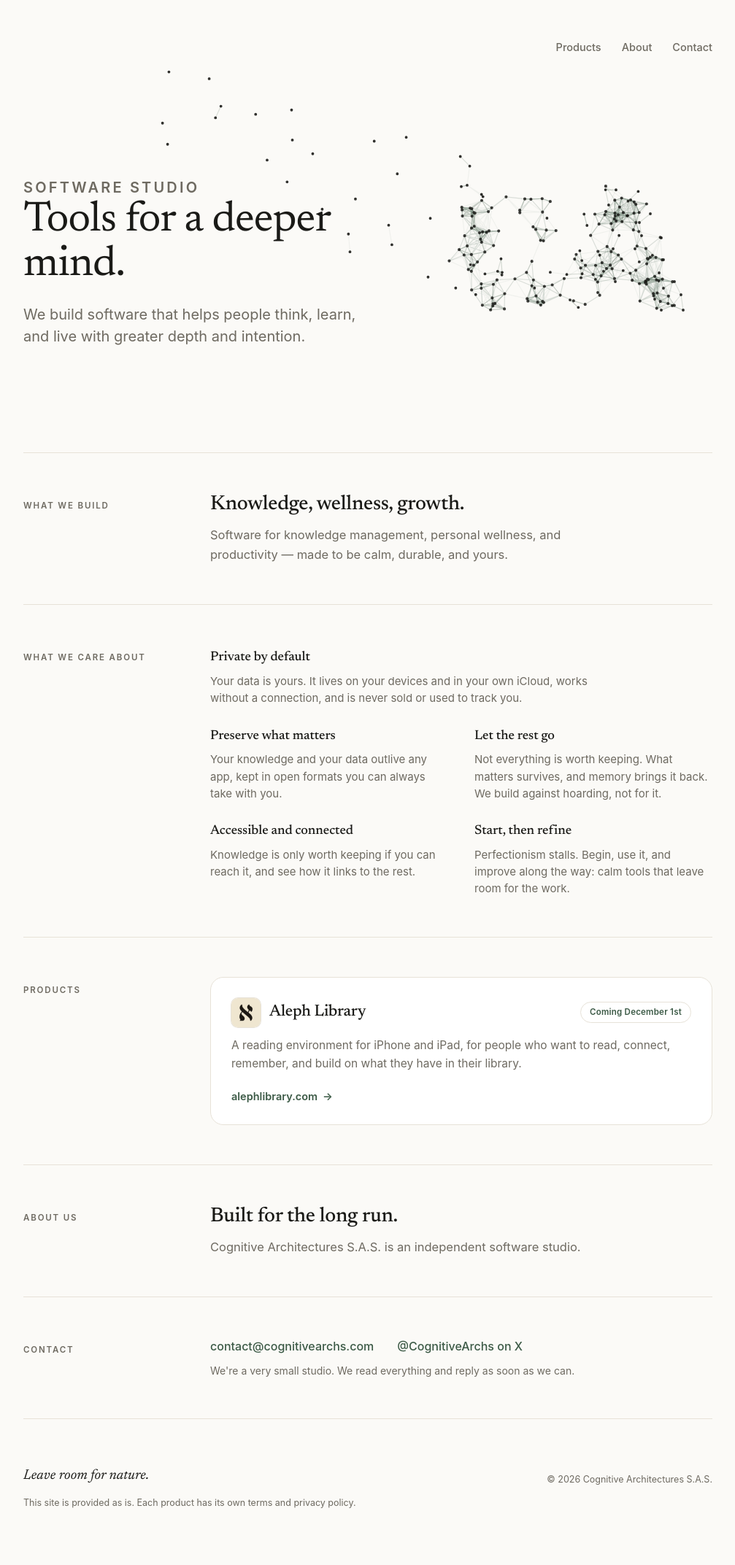
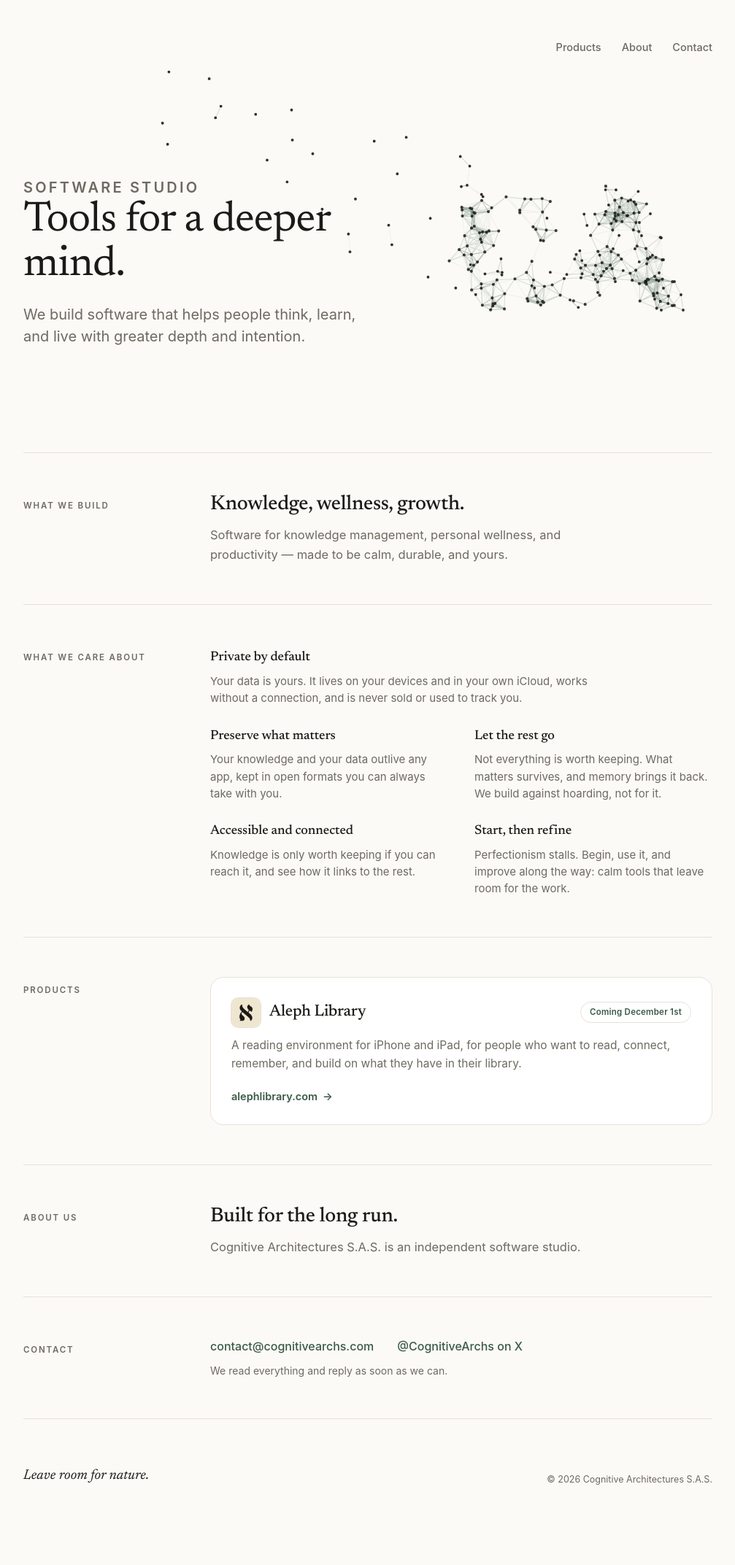
Before and after one commit to CognitiveArchitectures/cognitivearchitectures.github.io, a Jekyll site: the page built from index.html, in a window 1280 px wide. Shown: the whole page at 73% size, without its empty margins (136-1143 px from the left). Built offline with Jekyll 4.4.1, drawn with Linux system fonts in a browser that asks for light colours; after the commit the page ends 2112 px from its top, so only the background shows below that.

Commit message:
sitio: fuera el aviso legal y «very small studio»; el pie vuelve a su frase y su ©
Co-Authored-By: Claude Opus 5.5 <noreply@anthropic.com>

```diff
--- a/_layouts/default.html
+++ b/_layouts/default.html
@@ -155,7 +155,6 @@
           display:flex; align-items:flex-end; justify-content:space-between; gap:20px; flex-wrap:wrap; }
   footer .nature{ font-family:var(--serif); font-style:italic; font-size:19px; color:var(--ink); margin:0; }
   footer small{ color:var(--muted); font-size:12.5px; }
-  footer .legal{ flex-basis:100%; margin-top:-8px; }
   </style>
 </head>
 <body>
--- a/index.html
+++ b/index.html
@@ -114,14 +114,13 @@ description: A software studio building tools that help people think, learn, and
     <div class="body links">
       <a href="mailto:contact@cognitivearchs.com">contact@cognitivearchs.com</a>
       <a href="https://x.com/CognitiveArchs">@CognitiveArchs on X</a>
-      <p class="nota">We're a very small studio. We read everything and reply as soon as we can.</p>
+      <p class="nota">We read everything and reply as soon as we can.</p>
     </div>
   </section>
 
   <footer>
     <p class="nature">Leave room for nature.</p>
     <small>© 2026 Cognitive Architectures S.A.S.</small>
-    <small class="legal">This site is provided as is. Each product has its own terms and privacy policy.</small>
   </footer>
 
 </div>
```
